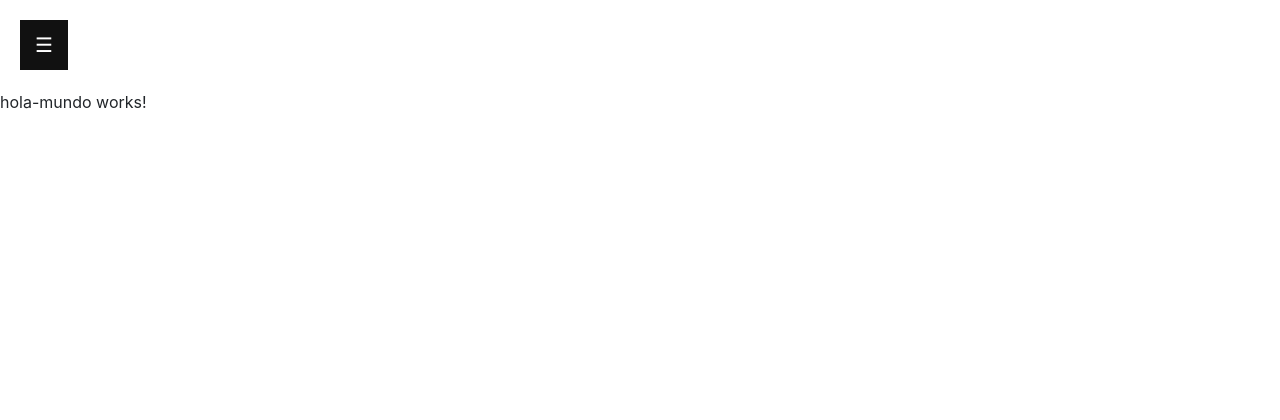
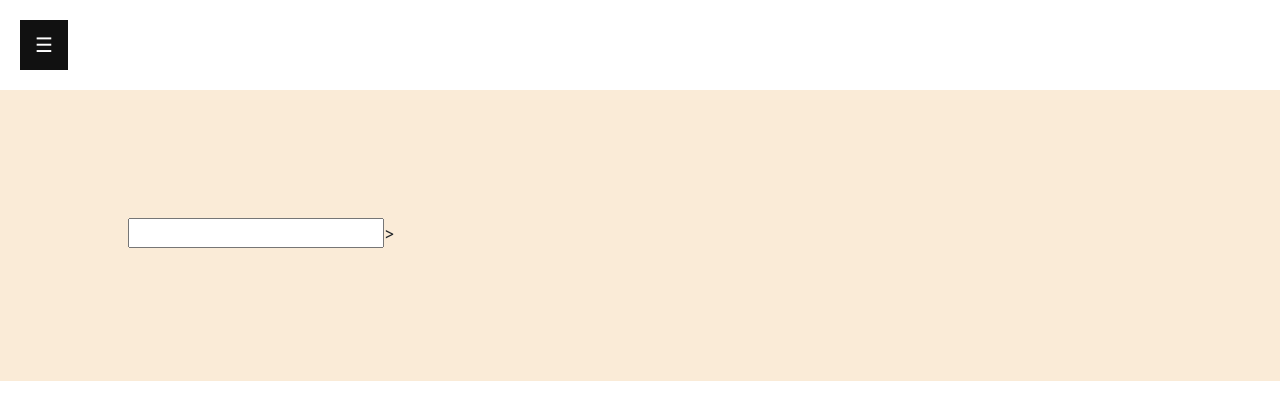
Before and after one commit to GabrielEspina/Cliente, an Angular app: page / in a window 1280 px wide. Shown: the top 420 px of the page. Built offline with nearby package versions, Linux system fonts and the light colour scheme; no server answers.

Commit message:
pruebas con input

```diff
--- a/src/app/app.module.ts
+++ b/src/app/app.module.ts
@@ -1,5 +1,6 @@
 import { BrowserModule } from '@angular/platform-browser';
 import { NgModule } from '@angular/core';
+import { FormsModule } from '@angular/forms';
 import {NgbModule} from '@ng-bootstrap/ng-bootstrap';
 
 
@@ -46,7 +47,8 @@ const routes : Route[] = [
     NgbModule,
     BrowserModule,
     HttpClientModule,
-    RouterModule.forRoot(routes)
+    RouterModule.forRoot(routes),
+    FormsModule
   ],
   providers: [DataService,MockServerService],
   bootstrap: [AppComponent]
--- a/src/app/hola-mundo/hola-mundo.component.html
+++ b/src/app/hola-mundo/hola-mundo.component.html
@@ -1,3 +1,14 @@
-<p>
-  hola-mundo works!
-</p>
+<div>
+    <input type="text" name="" id="" [(ngModel)]="valor" (keyup)="meter(valor)">
+    <!-- <button (click)="setVariable(variable)">Guardar Token</button> -->
+    <label for="">{{valor}}</label>
+    <label for="">>{{otrovalor }}</label>
+</div>
+
+<style>
+  div{
+    background-color: antiquewhite;
+    margin:auto;
+    padding: 10%;
+  }
+</style>
--- a/src/app/hola-mundo/hola-mundo.component.ts
+++ b/src/app/hola-mundo/hola-mundo.component.ts
@@ -5,10 +5,13 @@ import { Component, OnInit } from '@angular/core';
   templateUrl: './hola-mundo.component.html',
   styleUrls: ['./hola-mundo.component.css']
 })
+
 export class HolaMundoComponent implements OnInit {
-
+  otrovalor =null;
+  meter(valor){
+    this.otrovalor = valor;
+  }
   constructor() { }
-
   ngOnInit() {
   }
 
```
Also changed, not shown: package.json (+11 -11 lines), 1 other file (tests, documents, lock files or other folders).
